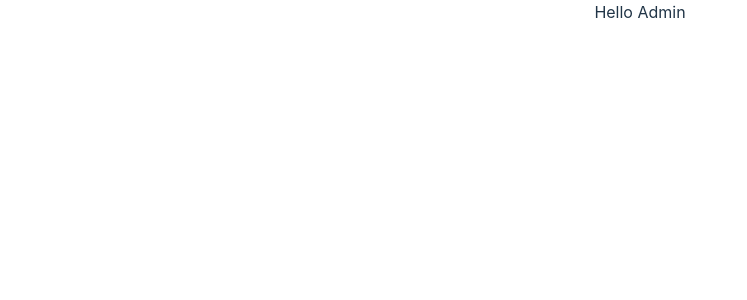
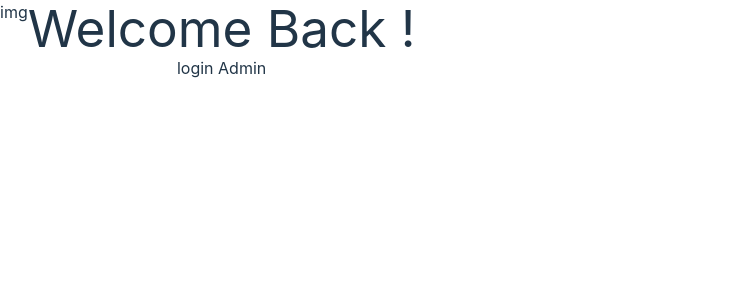
Before and after one commit to CalyWorld/Hospital-management, a React (Vite) app in the folder client/: page /admin in a window 1280 px wide. Shown: the top 300 px of the page, without its empty margins (0-747 px from the left). Built offline with nearby package versions, Linux system fonts and the light colour scheme.

Commit message:
working on admin form

```diff
--- a/client/src/pages/Admin/AdminLoginPage.tsx
+++ b/client/src/pages/Admin/AdminLoginPage.tsx
@@ -1,3 +1,12 @@
 export default function AdminLoginPage() {
-  return <div>Hello Admin</div>;
+  return (
+    <div className="flex">
+      <div>img</div>
+      <div>
+        <h1>Welcome Back !</h1>
+        <p>login Admin</p>
+        <form></form>
+      </div>
+    </div>
+  );
 }
```
